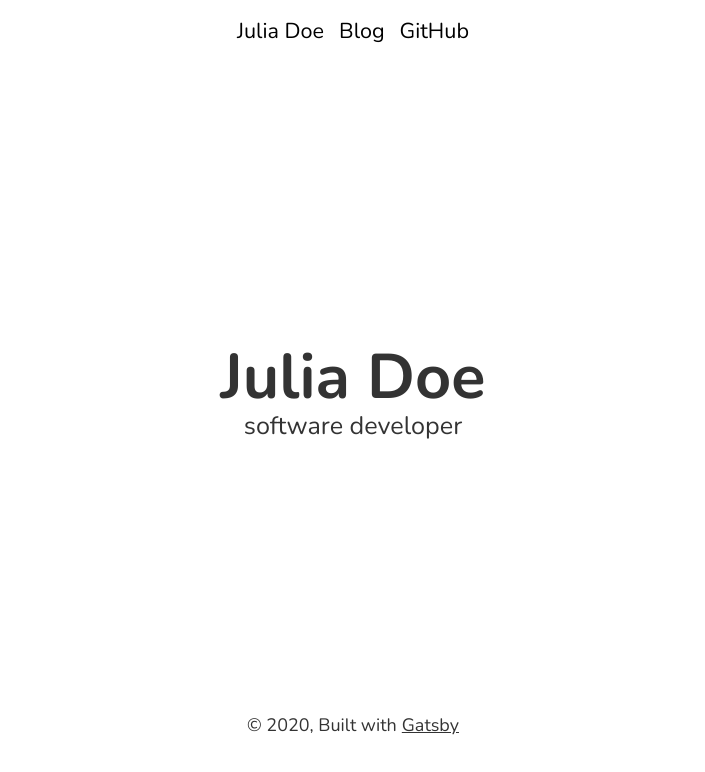
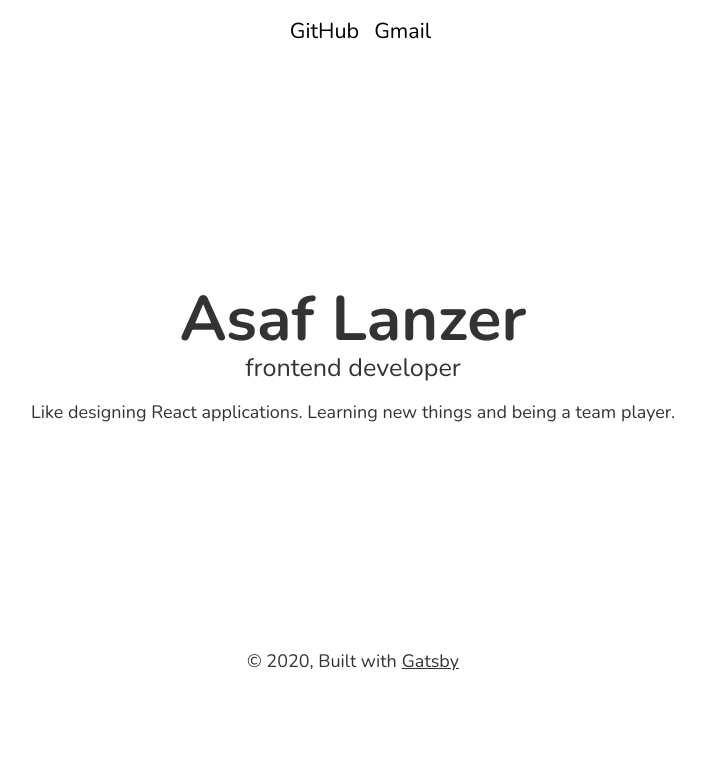
Before and after one commit to asaflanzer/gatsby-portfolio, a Gatsby site: page / in a window 1280 px wide. Shown: the whole page, without its empty margins (287-992 px from the left). Built offline with nearby package versions, Linux system fonts and the light colour scheme; Gatsby itself is replaced by a stand-in of ours; a small style sheet from the web is missing.

Commit message:
add personal details

```diff
--- a/gatsby-config.js
+++ b/gatsby-config.js
@@ -1,9 +1,9 @@
 module.exports = {
   siteMetadata: {
-    title: `Julia Doe`,
-    subtitle: `software developer`,
-    description: `A minimal blog starter built with Gatsbyjs. The needed Gatsby files are included.`,
-    author: `@niklasmtj`,
+    title: `Asaf Lanzer`,
+    subtitle: `frontend developer`,
+    description: `Portfolio`,
+    author: `@asaflanzer`,
   },
   plugins: [
     `gatsby-plugin-react-helmet`,
@@ -27,22 +27,23 @@ module.exports = {
     {
       resolve: `gatsby-transformer-remark`,
       options: {
-        plugins: [`gatsby-remark-reading-time`, {
-          resolve: `gatsby-remark-prismjs`,
-          options: {
-            aliases:{sh: "bash", js:"javascript"},
-            showLineNumbers: true,
-          }
-        }],
+        plugins: [
+          `gatsby-remark-reading-time`,
+          {
+            resolve: `gatsby-remark-prismjs`,
+            options: {
+              aliases: { sh: "bash", js: "javascript" },
+              showLineNumbers: true,
+            },
+          },
+        ],
       },
     },
     {
       resolve: `gatsby-plugin-netlify`,
       options: {
         headers: {
-          "/*": [
-            "Strict-Transport-Security: max-age=63072000"
-          ]
+          "/*": ["Strict-Transport-Security: max-age=63072000"],
         }, // option to add more headers. `Link` headers are transformed by the below criteria
         allPageHeaders: [], // option to add headers for all pages. `Link` headers are transformed by the below criteria
         mergeSecurityHeaders: true, // boolean to turn off the default security headers
--- a/src/components/header.js
+++ b/src/components/header.js
@@ -76,10 +76,11 @@ const Header = ({ siteTitle }) => (
   <SiteHeader>
     <Content>
       <p>
-        <HomeLink to="/">{siteTitle}</HomeLink>
-        <NavLink to="/blog">Blog</NavLink>
-        <GitHubLink href="https://github.com/niklasmtj/gatsby-starter-julia">
+        <GitHubLink href="https://github.com/asaflanzer" target="_blank">
           GitHub
+        </GitHubLink>
+        <GitHubLink href="mailto:asaflanzer@gmail.com" target="_blank">
+          Gmail
         </GitHubLink>
       </p>
     </Content>
--- a/src/components/landing-bio.js
+++ b/src/components/landing-bio.js
@@ -12,7 +12,7 @@ const OuterContainer = styled.div`
   align-items: center;
   justify-content: center;
   flex-direction: row;
-  height: 78vh;
+  height: 70vh;
 `
 
 const Description = styled.p`
@@ -38,11 +38,15 @@ const LandingBio = () => (
         }
       }
     `}
-    render={data => (
+    render={(data) => (
       <OuterContainer>
         <Container>
           <NameHeader>{data.site.siteMetadata.title}</NameHeader>
           <Description>{data.site.siteMetadata.subtitle}</Description>
+          <p>
+            Like designing React applications. Learning new things and being a
+            team player.
+          </p>
         </Container>
       </OuterContainer>
     )}
--- a/src/components/layout.js
+++ b/src/components/layout.js
@@ -40,15 +40,15 @@ const Layout = ({ children }) => (
         }
       }
     `}
-    render={data => (
+    render={(data) => (
       <>
         <Header siteTitle={data.site.siteMetadata.title} />
         <Content>
           <main>{children}</main>
           <Footer>
             <p>
-            © {new Date().getFullYear()}, Built with
-            {` `}
+              © {new Date().getFullYear()}, Built with
+              {` `}
             </p>
             <GatsbyLink href="https://www.gatsbyjs.org">Gatsby</GatsbyLink>
           </Footer>
```
Also changed, not shown: README.md (deleted).
